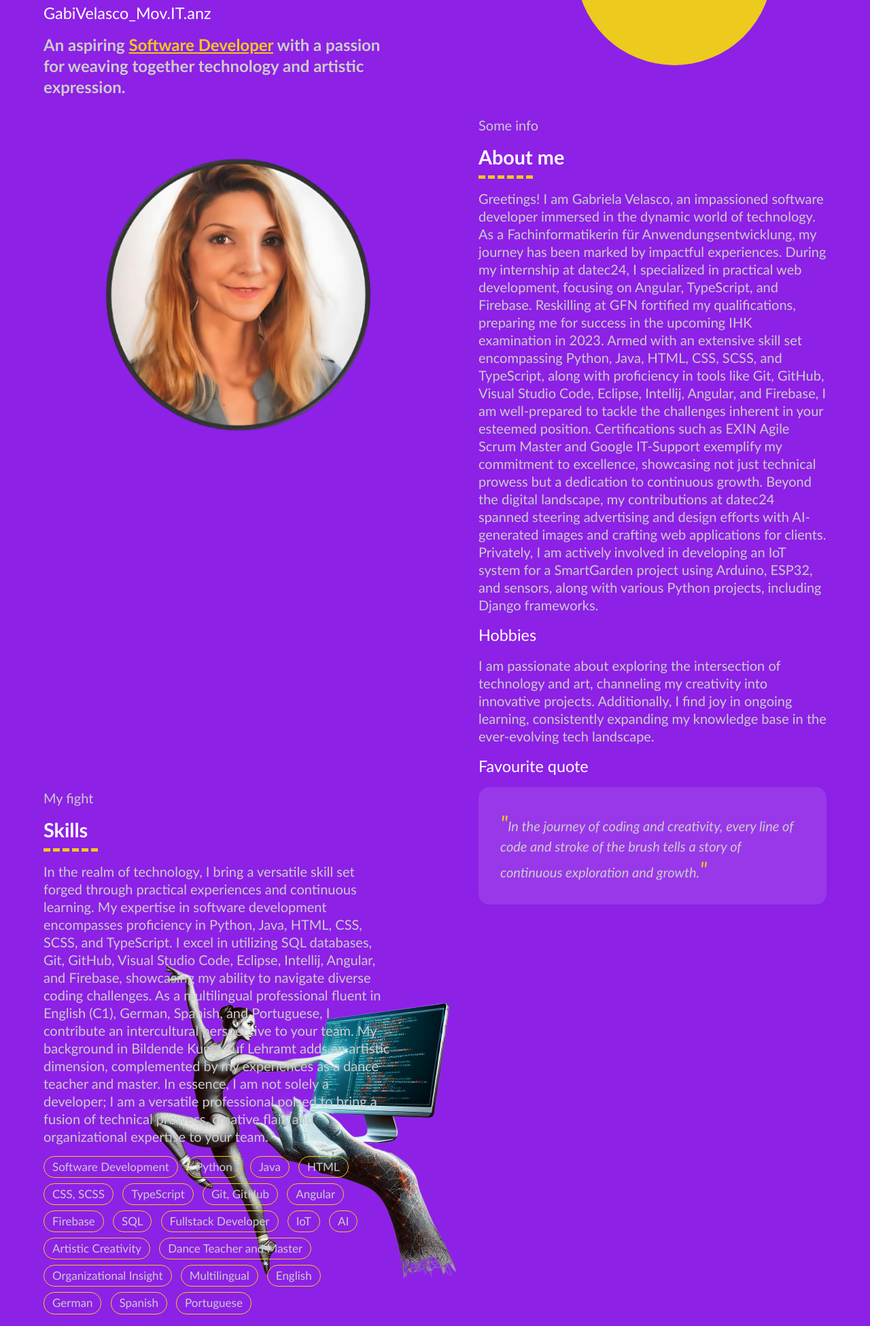
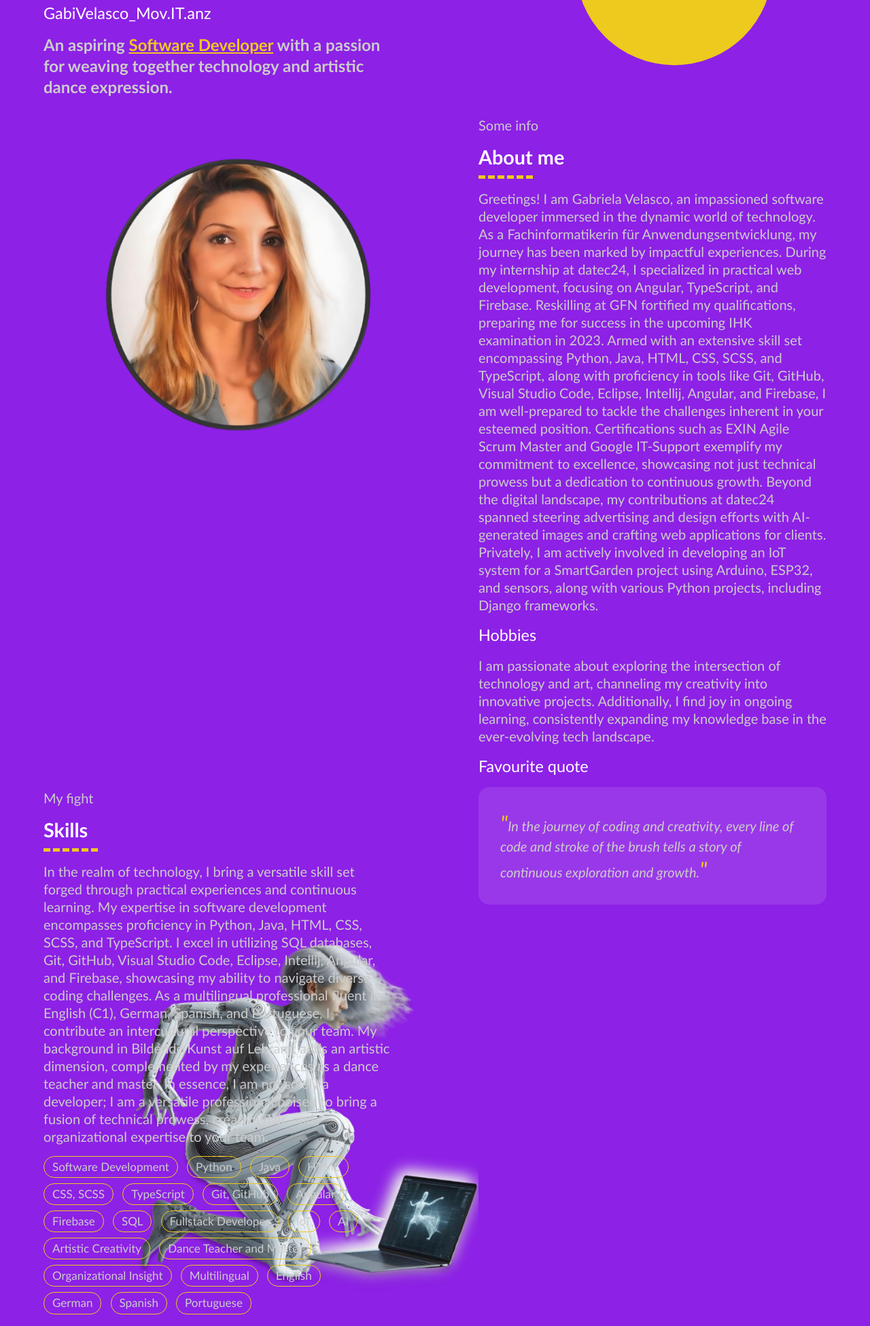
Before and after one commit to GabiVelasco/Web-Profile, a plain HTML site: page GabiVelasco_InvitationCard/index.html in a window 1280 px wide. Shown: the part 449-2400 px from the top of the page at 68% size. Drawn offline with nearby package versions, Linux system fonts and the light colour scheme.

Commit message:
Image and word dancer added
Image added - Index changed ( Word dancer after artistic )

```diff
--- a/GabiVelasco_InvitationCard/index.html
+++ b/GabiVelasco_InvitationCard/index.html
@@ -24,7 +24,7 @@
             <p>Hello, I'm</p>
             <h1>Gabriela Velasco</h1>
             <h3>GabiVelasco_Mov.IT.anz</h3>
-            <h4>An aspiring <a href="#">Software Developer</a> with a passion for weaving together technology and artistic expression.</h4>
+            <h4>An aspiring <a href="#">Software Developer</a> with a passion for weaving together technology and artistic dance expression.</h4>
         </div>
     </section>
 
@@ -98,7 +98,7 @@
                 <span>Portuguese</span>
             </div>
         </div>
-        <img class="dots dots2" src="img/pcdancer12.1.png" />
+        <img class="dots dots2" src="img/robot-dancer5.png" />
     </section>
 
 </body>
```
Also changed, not shown: GabiVelasco_InvitationCard/img/robot-dancer5.png (added).
